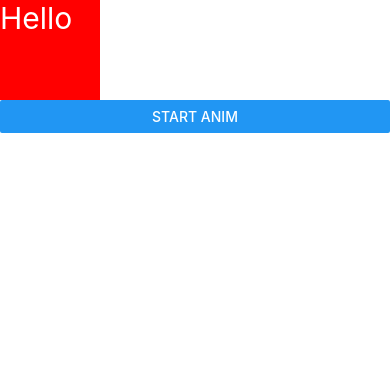
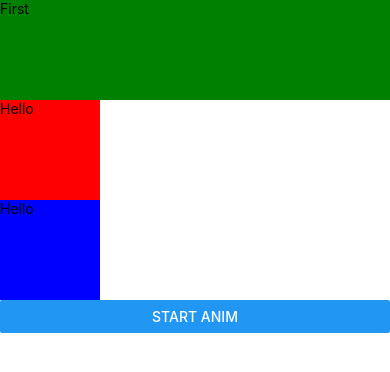
Before and after one commit to Charpell/rn-animation-firebase, a React Native app: screen / in a window 390 px wide. Shown: the top 372 px of the page. Built offline with nearby package versions, Linux system fonts and the light colour scheme.

Commit message:
Animation_two

```diff
--- a/App.js
+++ b/App.js
@@ -4,12 +4,13 @@
 import Supertext from './src/widgets/supertext';
 import DsPlatform from './src/ds_platform/ds_platform'
 import AnimOne from './src/Animations/anim_one';
+import AnimTwo from './src/Animations/anim_two';
 
 export default class App extends React.Component {
   render() {
     return (
       <View style={styles.container}>
-        <AnimOne />
+        <AnimTwo />
       </View>
     );
   }
--- /dev/null
+++ b/src/Animations/anim_two.js
@@ -0,0 +1,97 @@
+import React, { Component} from 'react';
+import { StyleSheet, Text, View, Animated, Easing, Button } from 'react-native';
+
+class AnimTwo extends Component {
+    state = {
+        first: new Animated.Value(1),
+        redSquare: new Animated.ValueXY(0,0),
+        blueSquare: new Animated.Value(1)
+    }
+
+    runAnim = () => {
+
+        Animated.sequence([
+            Animated.timing(this.state.first,{
+                toValue:0
+            }),
+            Animated.parallel([
+                Animated.spring(this.state.redSquare,{
+                    toValue:{x:200,y:300}
+                }),
+                Animated.timing(this.state.blueSquare,{
+                    toValue:0
+                })
+            ])
+        ]).start();
+
+
+
+    }
+
+    render(){
+        return(
+            <View>
+
+                <Animated.View
+                    style={{
+                        opacity:this.state.first
+                    }}
+                >
+                    <View style={styles.first}>
+                        <Text>First</Text>
+                    </View>
+                </Animated.View>
+
+                <Animated.View
+                    style={this.state.redSquare.getLayout()}
+                >
+                    <View style={styles.redSquare}>
+                        <Text>Hello</Text>
+                    </View>
+                </Animated.View>
+
+                <Animated.View
+                    style={{
+                        opacity:this.state.blueSquare
+                    }}
+                >
+                    <View style={styles.blueSquare}>
+                        <Text>Hello</Text>
+                    </View>
+                </Animated.View>
+
+
+
+                <Button
+                    title="Start anim"
+                    onPress={this.runAnim}
+                />
+
+            </View>
+
+
+        )
+    }
+
+}
+
+
+const styles = StyleSheet.create({
+    redSquare:{
+        width:100,
+        height:100,
+        backgroundColor:'red'
+    },
+    blueSquare:{
+        width:100,
+        height:100,
+        backgroundColor:'blue'
+    },
+    first:{
+        width:'100%',
+        height:100,
+        backgroundColor:'green'
+    }
+});
+
+export default AnimTwo;
```
